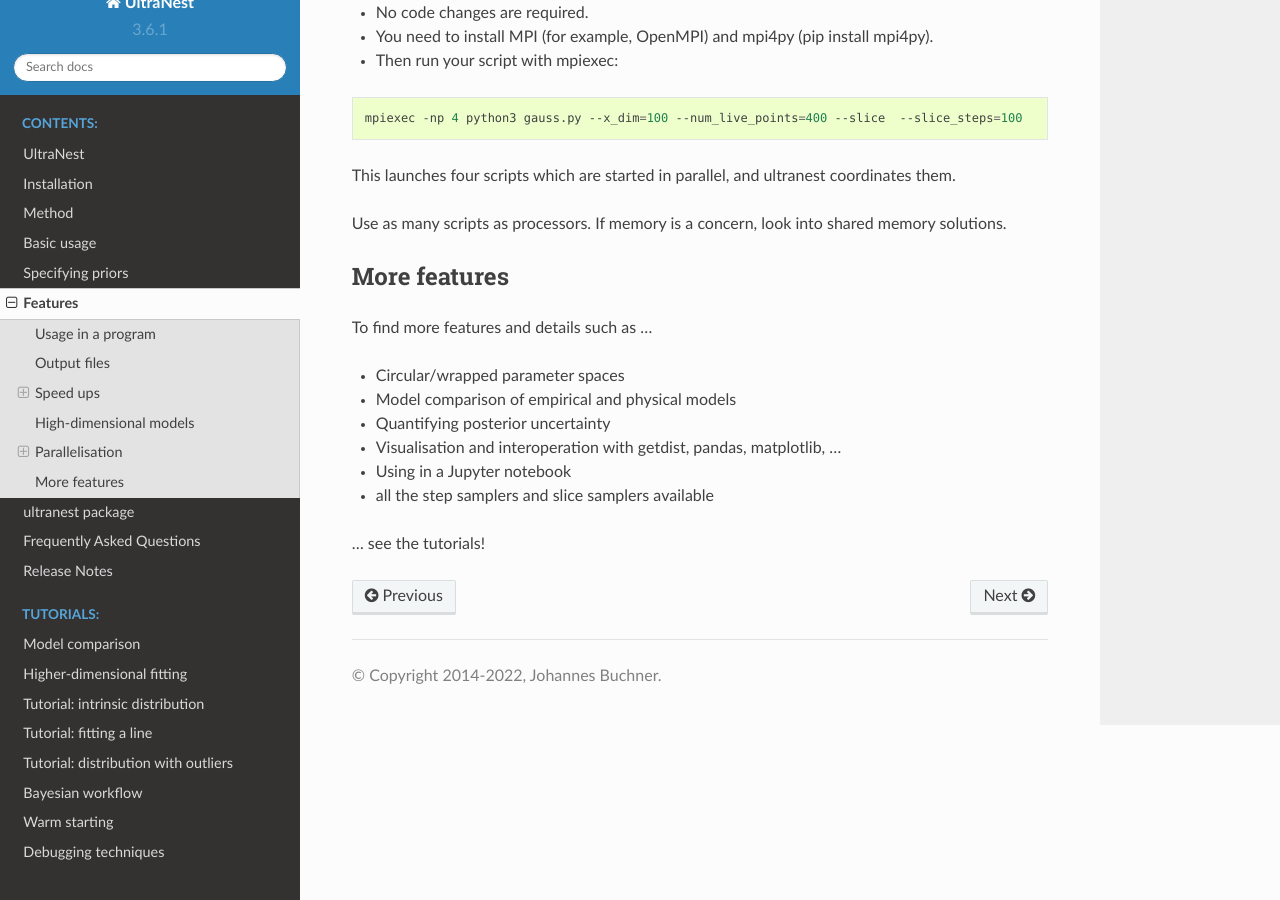
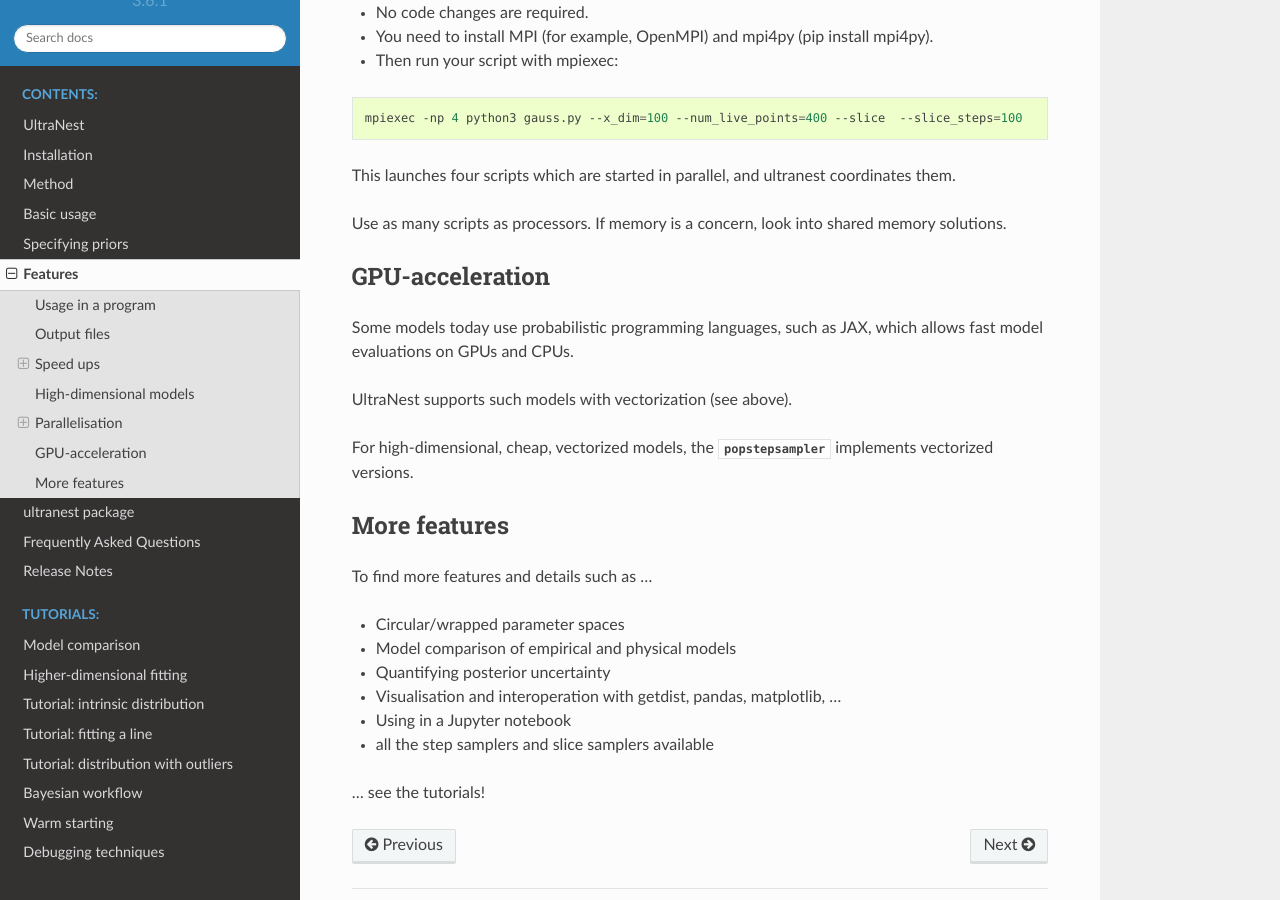
Before and after one commit to JohannesBuchner/UltraNest, a Sphinx documentation site: the page built from docs/performance.rst, in a window 1280 px wide and 900 px high, scrolled down 8761 px. Built offline with Sphinx 7.4.7 and the Read the Docs theme 2.0.0, drawn with Linux system fonts in a browser that asks for light colours; pages that are not in the unit, such as notebooks, are missing from menus.

Commit message:
add pointer to popstepsamplers

```diff
--- a/docs/performance.rst
+++ b/docs/performance.rst
@@ -381,6 +381,17 @@
 
 Use as many scripts as processors. If memory is a concern, look into shared memory solutions.
 
+GPU-acceleration
+====================
+
+Some models today use probabilistic programming languages, such as JAX,
+which allows fast model evaluations on GPUs and CPUs.
+
+UltraNest supports such models with vectorization (see above).
+
+For high-dimensional, cheap, vectorized models, the
+:py:mod:`popstepsampler` implements vectorized versions.
+
 More features
 ===================
 
```
